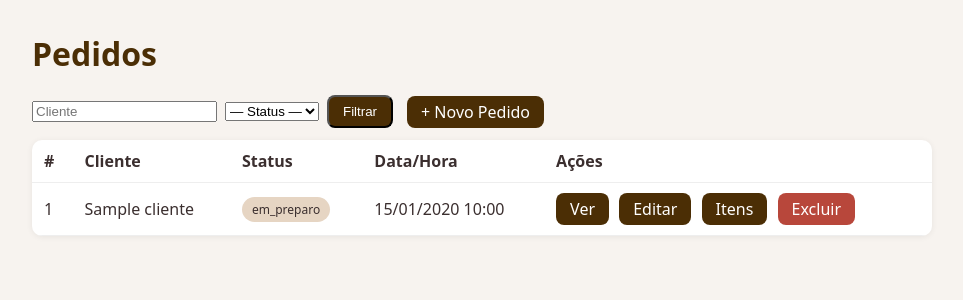
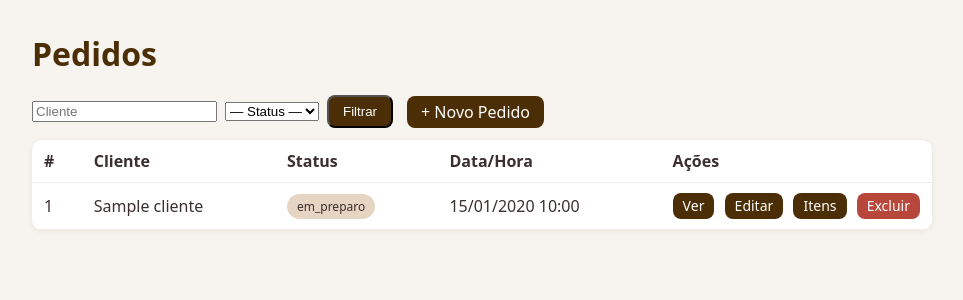
Before and after one commit to evertoooon/projeto-caf-moderno, a PHP site: page /php/pedido/index.php in a window 1280 px wide. Shown: the part 58-358 px from the top of the page, without its empty margins (158-1121 px from the left). Run offline with PHP 8.4, Linux system fonts and the light colour scheme; tables that the repository leaves empty hold one stand-in row (values such as "Sample post").

Commit message:
style(ui): compacta botões na coluna de Ações e evita quebra; tema café mantido; melhora responsivo de reservas/pedidos

```diff
--- a/css/style.css
+++ b/css/style.css
@@ -73,6 +73,36 @@ h1 {
 }
 .actions a.danger:hover {
   background: #d55c4b;
+}
+
+/* ===== Ajustes específicos para a coluna de Ações nas tabelas ===== */
+.table td.actions {
+  white-space: nowrap;       /* mantém os botões na mesma linha quando couber */
+  width: 1%;                 /* a coluna se ajusta ao conteúdo, sem alargar a tabela */
+}
+.table td.actions .btn,
+.table td.actions a {
+  display: inline-flex;
+  align-items: center;
+  gap: 6px;
+  padding: 6px 10px;         /* botões mais compactos dentro da tabela */
+  font-size: 14px;
+  margin-right: 6px;
+}
+.table td.actions .btn:last-child,
+.table td.actions a:last-child {
+  margin-right: 0;
+}
+
+/* Em telas pequenas, permitimos quebra com espaçamento agradável */
+@media (max-width: 640px) {
+  .table td.actions {
+    white-space: normal;
+  }
+  .table td.actions .btn,
+  .table td.actions a {
+    margin: 4px 6px 0 0;
+  }
 }
 
 /* ---------- FORMULÁRIOS ----------- */
```
